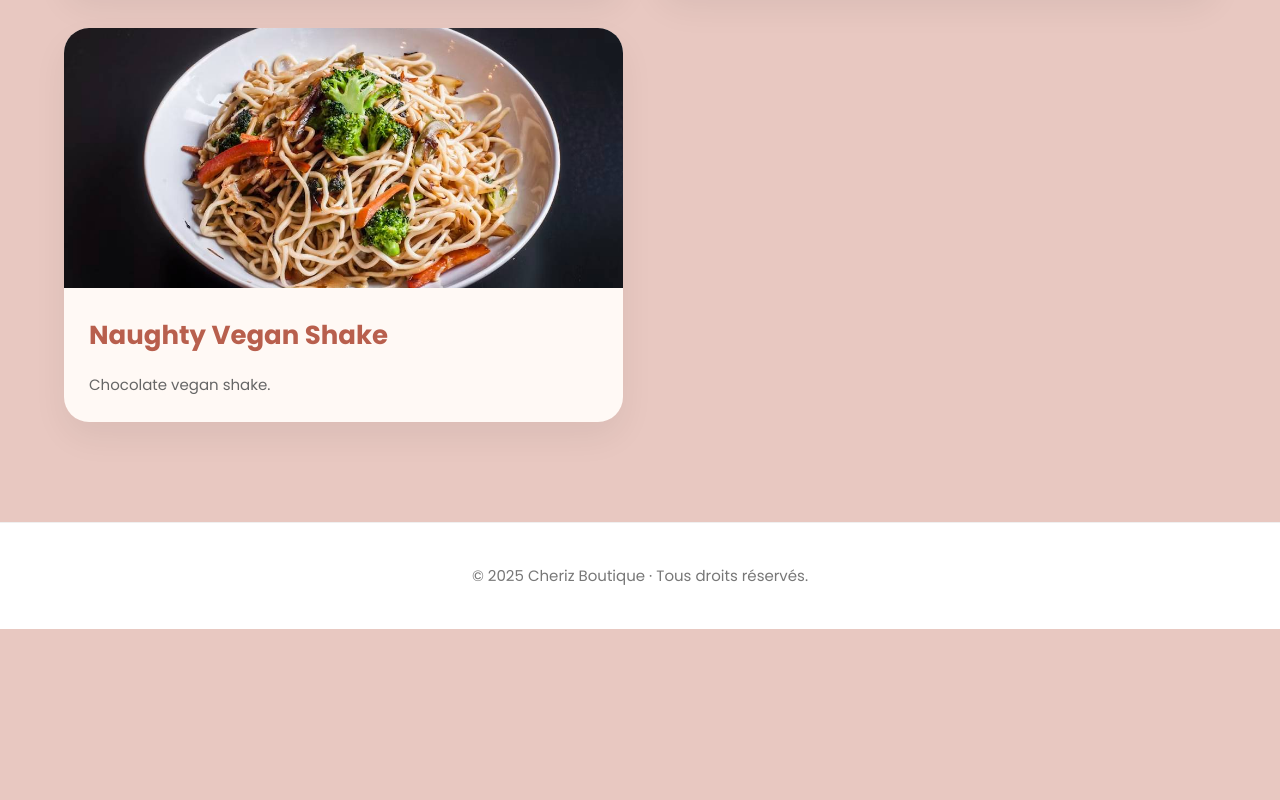
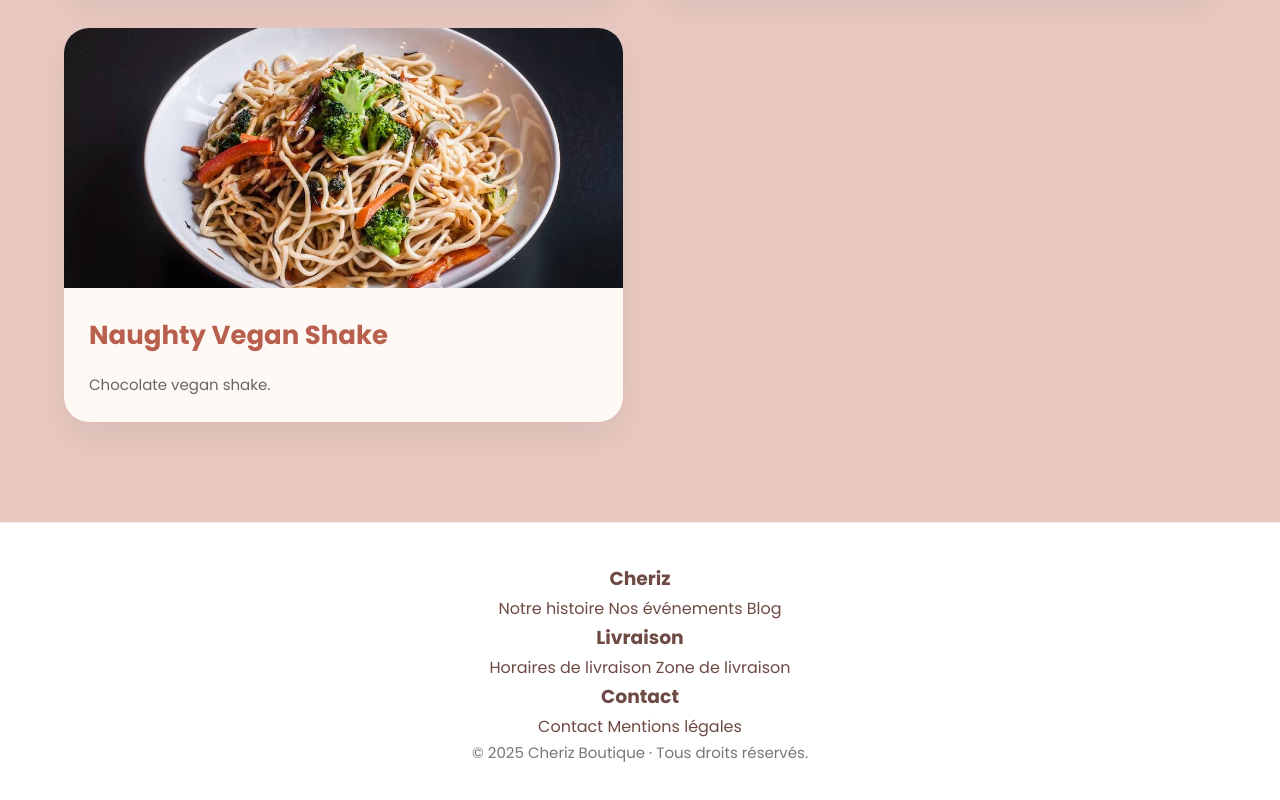
Before and after one commit to yelianying1116/cheriz-boutique, a plain HTML site: page index.html in a window 1280 px wide. Shown: the part 3504-4304 px from the top of the page. Before the commit the page ends 4133 px from the top, so only its background shows below. Drawn offline with Linux system fonts and the light colour scheme; a web font is replaced by a local one.

Commit message:
Update index.html

```diff
--- a/index.html
+++ b/index.html
@@ -353,11 +353,83 @@ FOOTER
 
     <div class="container">
 
-        <p>
+
+        <div class="footer-links">
+
+
+            <!-- Notre histoire -->
+
+            <div class="footer-group">
+
+                <h3>
+                    Cheriz
+                </h3>
+
+                <a href="notre-histoire.html">
+                    Notre histoire
+                </a>
+
+                <a href="nos-evenements.html">
+                    Nos événements
+                </a>
+
+                <a href="blog.html">
+                    Blog
+                </a>
+
+            </div>
+
+
+
+            <!-- Livraison -->
+
+            <div class="footer-group">
+
+                <h3>
+                    Livraison
+                </h3>
+
+                <a href="horaires-de-livraison.html">
+                    Horaires de livraison
+                </a>
+
+                <a href="zone-de-livraison.html">
+                    Zone de livraison
+                </a>
+
+            </div>
+
+
+
+            <!-- Contact -->
+
+            <div class="footer-group">
+
+                <h3>
+                    Contact
+                </h3>
+
+                <a href="contact.html">
+                    Contact
+                </a>
+
+                <a href="mentions-legales.html">
+                    Mentions légales
+                </a>
+
+            </div>
+
+
+        </div>
+
+
+
+        <p class="footer-bottom">
 
             © 2025 Cheriz Boutique · Tous droits réservés.
 
         </p>
+
 
     </div>
 
```
